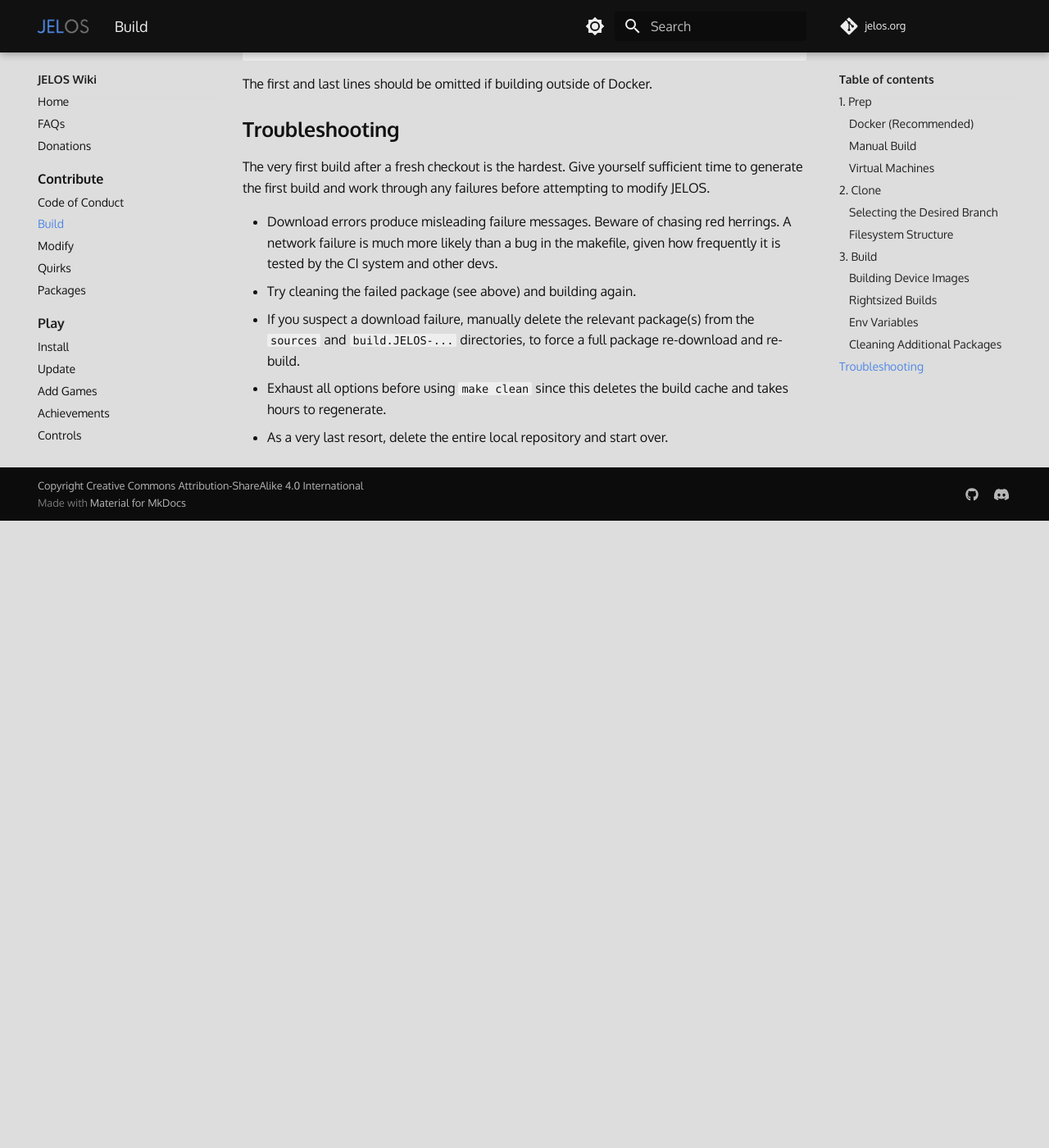
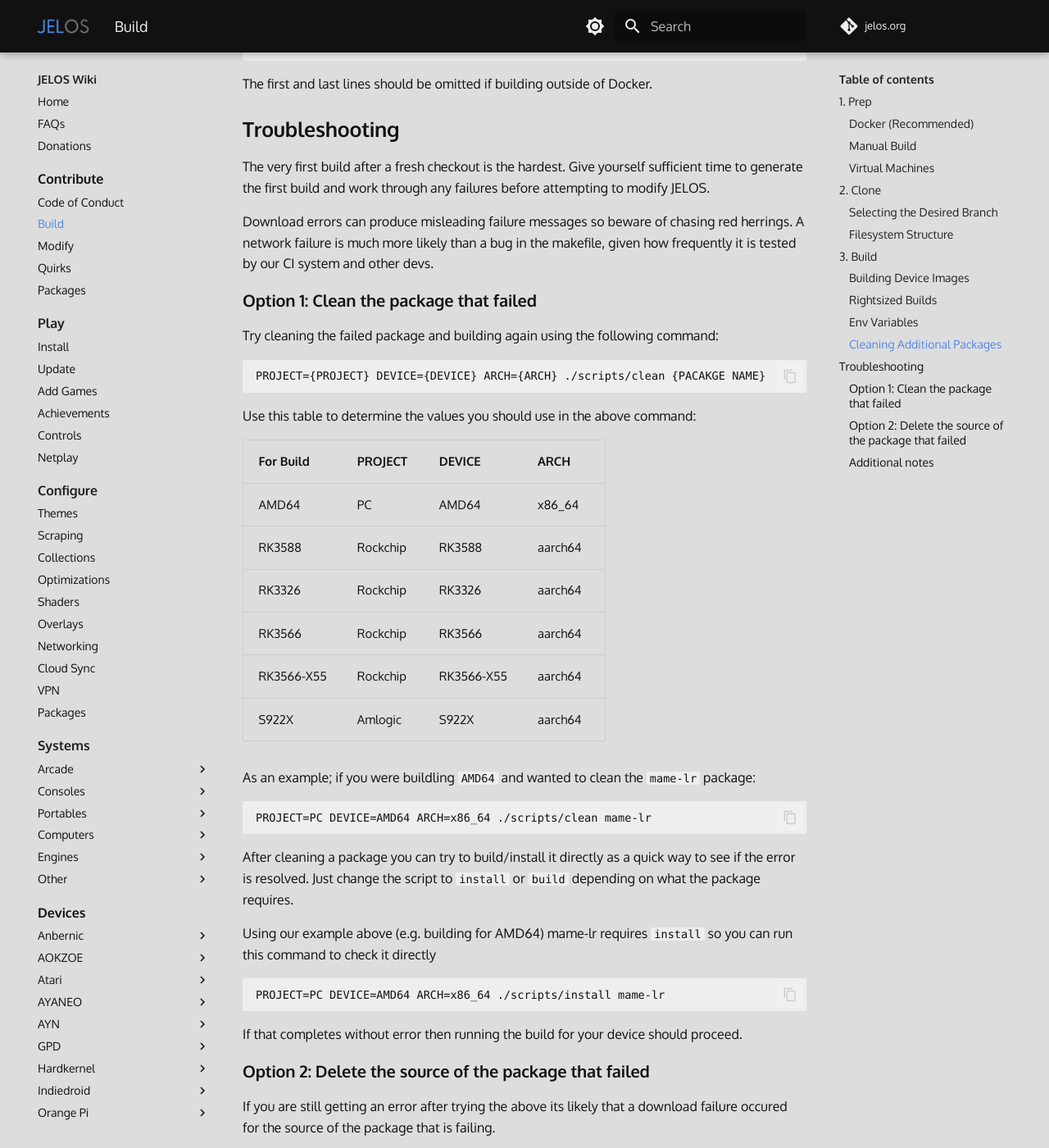
Before and after one commit to wbrawner/jelos.org, an MkDocs documentation site: the page built from docs/contribute/build.md, in a window 1280 px wide and 1400 px high, scrolled down 6759 px. Shown: the whole window at 82% size. Built offline with MkDocs 1.6.1 and Material for MkDocs 9.7.7, drawn with Linux system fonts in a browser that asks for light colours; some web fonts are replaced; comment, search, counter and statistics services are not loaded; before the commit the page ends 7394 px from its top, so only the background shows below that; some of the changed text lies outside the part shown.

Commit message:
Updated Troubleshooting section
Added instructions for cleaning/installing individual packages

````diff
--- a/docs/contribute/build.md
+++ b/docs/contribute/build.md
@@ -240,10 +240,48 @@
 
 ## Troubleshooting
 
-The very first build after a fresh checkout is the hardest.  Give yourself sufficient time to generate the first build and work through any failures before attempting to modify JELOS.
+The very first build after a fresh checkout is the hardest. Give yourself sufficient time to generate the first build and work through any failures before attempting to modify JELOS.
 
-- Download errors produce misleading failure messages.  Beware of chasing red herrings.  A network failure is much more likely than a bug in the makefile, given how frequently it is tested by the CI system and other devs.
-- Try cleaning the failed package (see above) and building again.
-- If you suspect a download failure, manually delete the relevant package(s) from the `sources` and `build.JELOS-...` directories, to force a full package re-download and re-build.
-- Exhaust all options before using `make clean` since this deletes the build cache and takes hours to regenerate.
-- As a very last resort, delete the entire local repository and start over.
+Download errors can produce misleading failure messages so beware of chasing red herrings.  A network failure is much more likely than a bug in the makefile, given how frequently it is tested by our CI system and other devs.
+
+### Option 1: Clean the package that failed
+
+Try cleaning the failed package and building again using the following command:
+``` bash
+PROJECT={PROJECT} DEVICE={DEVICE} ARCH={ARCH} ./scripts/clean {PACAKGE NAME}
+```
+
+Use this table to determine the values you should use in the above command:
+
+| For Build | PROJECT | DEVICE | ARCH |
+| ---- | ---- | ---- | ---- |
+| AMD64 | PC | AMD64 | x86_64 |
+| RK3588 | Rockchip | RK3588 | aarch64 |
+| RK3326 | Rockchip | RK3326 | aarch64 |
+| RK3566 | Rockchip | RK3566 | aarch64 |
+| RK3566-X55 | Rockchip | RK3566-X55 | aarch64 |
+| S922X | Amlogic | S922X | aarch64 |
+
+As an example; if you were buildling `AMD64` and wanted to clean the `mame-lr` package:
+``` bash
+PROJECT=PC DEVICE=AMD64 ARCH=x86_64 ./scripts/clean mame-lr
+```
+
+After cleaning a package you can try to build/install it directly as a quick way to see if the error is resolved.  Just change the script to `install` or `build` depending on what the package requires.
+
+Using our example above (e.g. building for AMD64) mame-lr requires `install` so you can run this command to check it directly
+``` bash
+PROJECT=PC DEVICE=AMD64 ARCH=x86_64 ./scripts/install mame-lr
+```
+
+If that completes without error then running the build for your device should proceed.
+
+### Option 2: Delete the source of the package that failed
+
+If you are still getting an error after trying the above its likely that a download failure occured for the source of the package that is failing.
+
+In this case; manually delete the relevant package(s) from the `sources` and `build.JELOS-...` directories and start your build again.  This will force that package to be re-downloaded from source and re-built.
+
+### Additional notes
+- In most cases build failures are caused by single package failures which the above options should help resolve. Exhaust all options before using `make clean` for the entire build. That action will delete the build cache and takes hours to regenerate.
+- As a very last resort, delete the entire local repository and start over. This is VERY rarely needed so please focus on the above options first.
````
